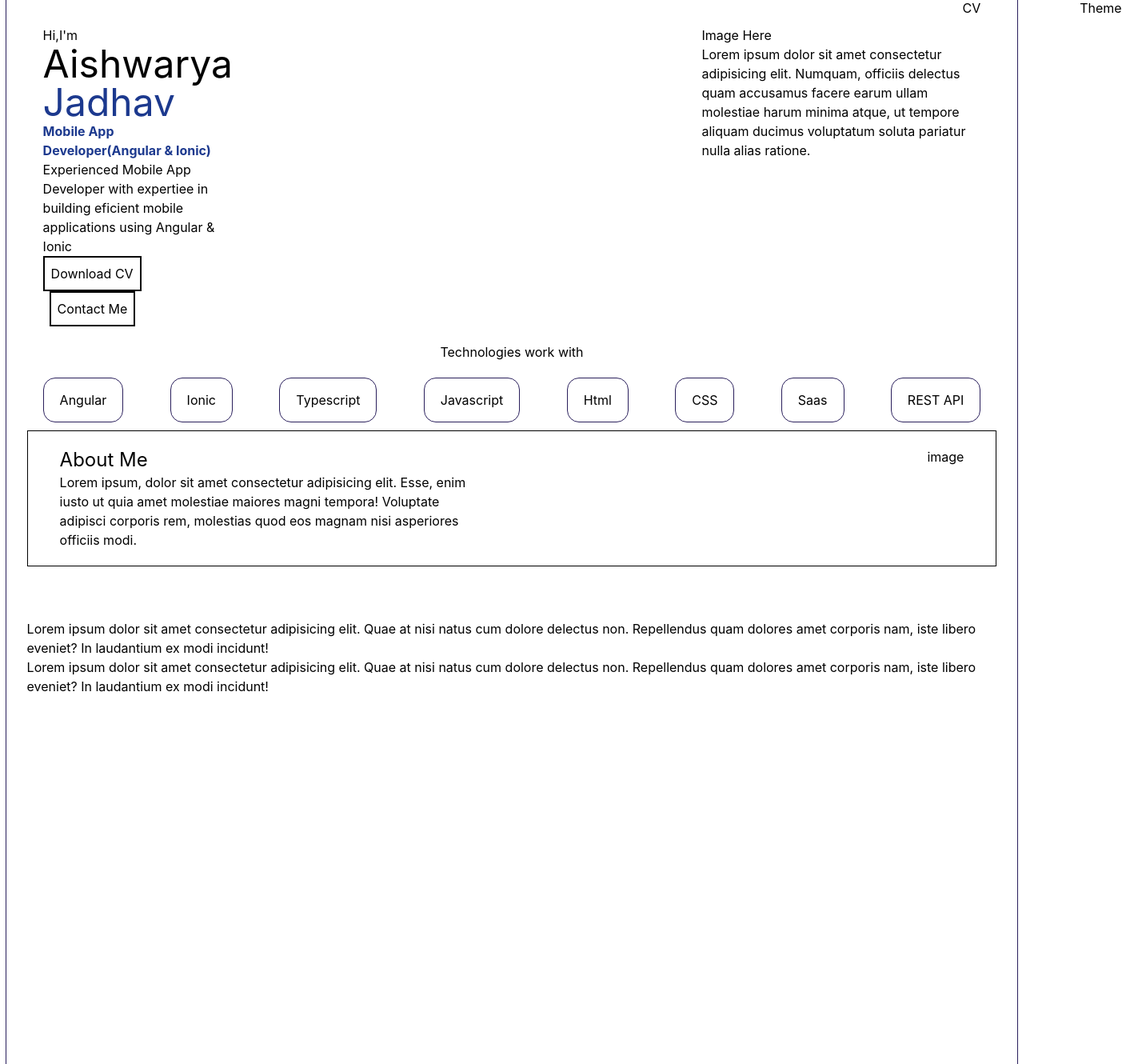
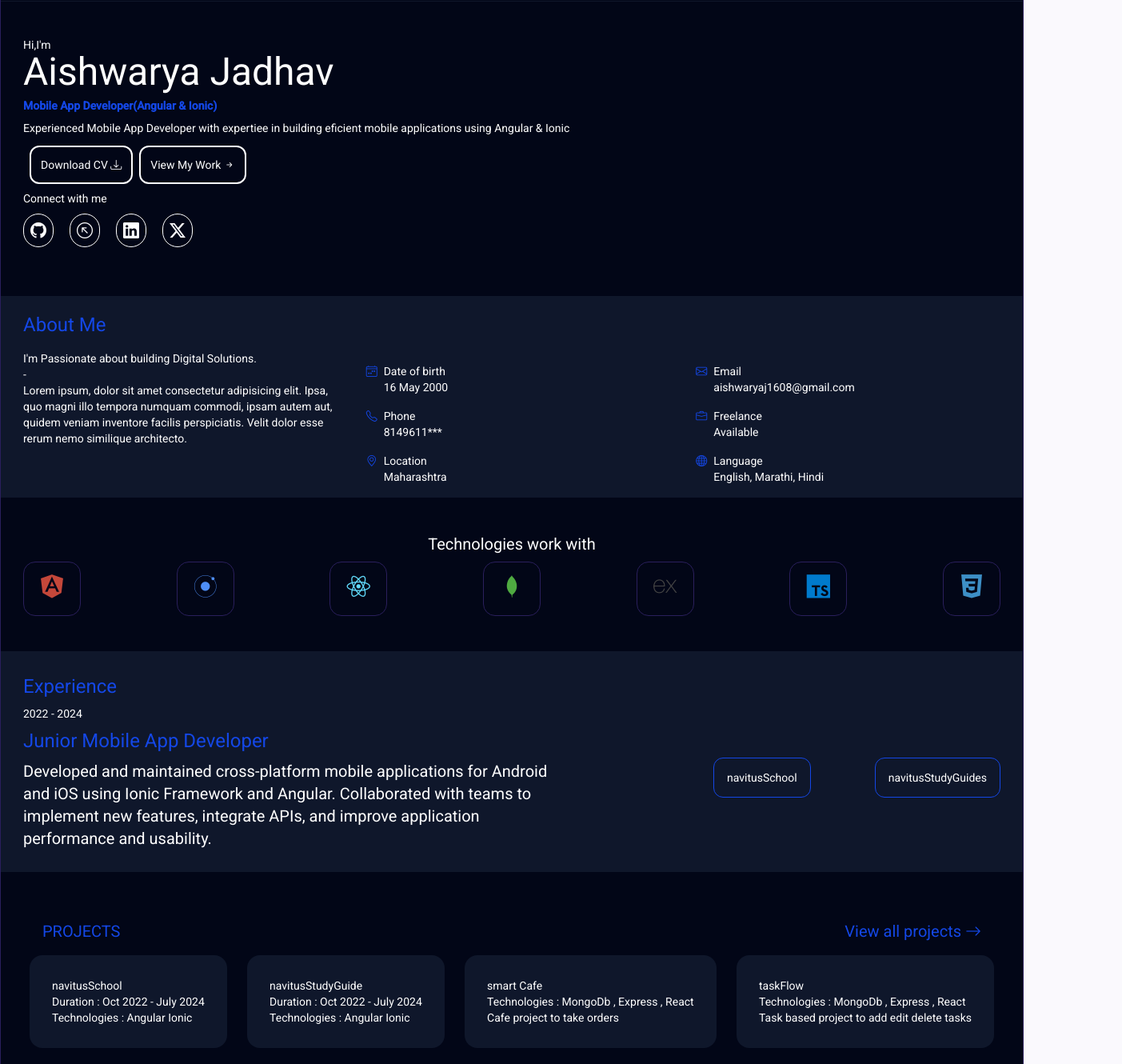
Before and after one commit to Aishwaryajadhav2000/myPortfolio_Angular, an Angular app: page / in a window 1280 px wide. Shown: the part 60-1390 px from the top of the page at 80% size, 1403 px wide, since content can reach past the window. Built offline with nearby package versions, Linux system fonts and the light colour scheme.

Commit message:
portfolio basic design done

```diff
--- a/angular.json
+++ b/angular.json
@@ -22,6 +22,8 @@
               }
             ],
             "styles": [
+              "src/custom-theme.scss",
+              "node_modules/bootstrap-icons/font/bootstrap-icons.css",
               "src/styles.css"
             ]
           },
--- a/package.json
+++ b/package.json
@@ -20,13 +20,16 @@
   },
   "private": true,
   "dependencies": {
+    "@angular/cdk": "^20.2.14",
     "@angular/common": "^20.0.0",
     "@angular/compiler": "^20.0.0",
     "@angular/core": "^20.0.0",
     "@angular/forms": "^20.0.0",
+    "@angular/material": "^20.2.14",
     "@angular/platform-browser": "^20.0.0",
     "@angular/router": "^20.0.0",
     "@tailwindcss/postcss": "^4.2.2",
+    "bootstrap-icons": "^1.13.1",
     "postcss": "^8.5.10",
     "rxjs": "~7.8.0",
     "tailwindcss": "^4.2.2",
--- a/src/app/app.css
+++ b/src/app/app.css
@@ -1,8 +1,9 @@
+@import "tailwindcss";
+
+
 #body {
-    @apply border border-2 ;
-    margin: 7px;
+    @apply border border-2;
     border: 1px solid #2A1F5C;
-    padding: 2%;
 }
 
 .whitebody {
@@ -19,6 +20,7 @@
 .heading {
     display: flex;
     gap: 20%;
+    @apply pl-5 pr-5 pt-5
 
 }
 
@@ -41,21 +43,52 @@
     }
 }
 
-.endheading {
-    display: flex;
-    gap: 20%;
-}
-
 
 .intro {
     display: flex;
     gap: 50%;
     margin-top: 10px;
+    @apply p-7 mt-4;
 }
 
+.designation {
+    @apply text-blue-700 font-bold mt-2;
+}
+
+.downloadbtn {
+    @apply mt-3;
+    button{
+        @apply border border-2 p-3 rounded-xl ml-2
+    }
+}
+
+/* About */
+.about{
+    @apply mt-10 bg-slate-900 pl-7 pr-7 pt-5 ;
+
+    li{
+        @apply flex gap-2 m-4
+    }
+    i{
+        @apply text-blue-700
+    }
+}
+.aboutHeading{
+    @apply text-blue-700 text-2xl mb-4
+}
+
+.aboutsec{
+    @apply grid grid-cols-3 gap-4;
+
+}
+
+
+/*Technologies*/
 .technologies {
     margin-top: 20px;
+    @apply text-3xl  p-7 mt-4;
 }
+
 .techList {
     display: flex;
     justify-content: space-between;
@@ -63,6 +96,7 @@
     flex-wrap: wrap;
     padding: 0;
     margin-top: 20px;
+    @apply mt-2
 }
 
 .techList li {
@@ -79,22 +113,40 @@
     border-color: #6D4AFF;
 }
 
+/*Experience*/
+.experience {
+    @apply pl-7 pr-7 mt-4 bg-slate-900 p-7
+}
 
-.about {
-    margin-top: 10px;
-    border: 1px solid black;
+.expApp {
+    @apply border border-blue-700 rounded-xl p-4;
+}
+
+
+/*Projects*/
+.projectSection {
+    @apply ml-2 mr-2 p-7 mt-4;
+
+}
+
+.projectHeading {
+    @apply flex text-blue-700 justify-between m-4 text-xl;
+}
+
+.projectsList {
+    @apply flex mt-4;
+    justify-content: space-between;
+
+    article {
+        @apply p-7 rounded-2xl bg-slate-900;
+    }
 }
 
 
 
 
-
-
-
-
-
 /* Mobile view */
-@media screen and (max-width: 768px) {
+/* @media screen and (max-width: 768px) {
 
     .middleheading {
         display: none;
@@ -109,4 +161,4 @@
         justify-content: space-between;
         align-items: center;
     }
-}
+} */
--- a/src/app/app.html
+++ b/src/app/app.html
@@ -7,10 +7,12 @@
   <title>Document</title>
 </head>
 
-<body [class]="isDarkMode ? 'darkbody' : 'whitebody'" id="body">
+<body>
+
+  <section [class]="isDarkMode ? 'darkbody' : 'whitebody'" id="body">
 
     <!-- First View section-->
-  <section class="firstView h-screen">
+    <section>
 
       <!--Heading-->
       <article class="heading">
@@ -26,101 +28,171 @@
             <li>Home</li>
             <li>About</li>
             <li>Skills</li>
+            <li>Experience</li>
             <li>Projects</li>
-          <li>Experience</li>
             <li><button>Download CV</button></li>
             <li><button (click)="toggleTheme()">Toggle Theme</button></li>
           </ul>
         </article>
 
-
-
       </article>
+      <hr class="text-slate-900">
 
       <!--iNTRODUCTION-->
-    <article class="intro pl-5 pr-5">
+      <article class="intro">
         <section>
           <article>
             <h2>Hi,I'm</h2>
             <h1 class="text-5xl">
-            <p>Aishwarya</p>
-            <p class="text-blue-900">Jadhav</p>
+              <p>Aishwarya Jadhav</p>
             </h1>
-          <h2 class="text-blue-900 font-bold">Mobile App Developer(Angular & Ionic)</h2>
-          <p>Experienced Mobile App Developer with expertiee in building eficient mobile applications using Angular &
+            <h2 class="designation">Mobile App Developer(Angular & Ionic)</h2>
+            <p class="mt-2">Experienced Mobile App Developer with expertiee in building eficient mobile applications
+              using Angular &
               Ionic</p>
           </article>
 
-        <article>
-          <button class="border border-2 p-2">Download CV</button>
-          <button class="border border-2 p-2 ml-2">Contact Me</button>
+          <article class="downloadbtn">
+            <button>Download CV
+              <i class="bi bi-download"></i>
+            </button>
+            <button>View My Work
+              <i class="bi bi-arrow-right-short"></i>
+            </button>
+          </article>
+
+          <article class="mt-2">
+            <p>Connect with me</p>
+            <ul class="flex gap-5 mt-4">
+              <li><i class="bi bi-github border rounded-full p-2 text-xl"></i></li>
+              <li><i class="bi bi-arrow-up-left-circle border rounded-full p-2 text-xl"></i></li>
+              <li><i class="bi bi-linkedin border rounded-full p-2 text-xl"></i></li>
+              <li><i class="bi bi-twitter-x border rounded-full p-2 text-xl"></i></li>
+            </ul>
           </article>
 
         </section>
 
-      <section>
+        <!-- <section>
         <article>
           Image Here
-          <p>Lorem ipsum dolor sit amet consectetur adipisicing elit. Numquam, officiis delectus quam accusamus facere
-            earum ullam molestiae harum minima atque, ut tempore aliquam ducimus voluptatum soluta pariatur nulla alias
-            ratione.</p>
         </article>
+      </section> -->
+      </article>
+
+      <!-- About -->
+      <article class="about">
+        <p class="aboutHeading">About Me</p>
+        <section class="aboutsec">
+          <section>
+            <h1>I'm Passionate about building Digital Solutions.</h1>
+            <span>-</span>
+            <p>Lorem ipsum, dolor sit amet consectetur adipisicing elit. Ipsa, quo magni illo tempora numquam commodi,
+              ipsam autem aut, quidem veniam inventore facilis perspiciatis. Velit dolor esse rerum nemo similique
+              architecto.</p>
+          </section>
+
+          <section>
+            <ul>
+              <li><i class="bi bi-calendar4-week colored"></i> <h1><p>Date of birth</p> <p>16 May 2000</p></h1></li>
+              <li><i class="bi bi-telephone"></i> <h1><p>Phone</p> <p>8149611***</p></h1></li>
+              <li><i class="bi bi-geo-alt"></i>  <h1><p>Location</p> <p>Maharashtra</p></h1></li>
+            </ul>
+          </section>
+
+          <section>
+            <ul>
+              <li><i class="bi bi-envelope text-blue-700"></i> <h1><p>Email</p> <p>aishwaryaj1608@gmail.com</p></h1></li>
+              <li><i class="bi bi-briefcase"></i> <h1><p>Freelance</p> <p>Available</p></h1></li>
+              <li><i class="bi bi-globe"></i> <h1><p>Language</p> <p>English, Marathi, Hindi</p></h1></li>
+            </ul>
+          </section>
+
         </section>
       </article>
 
+
       <!--Technologies-->
-    <article class="technologies pl-5 pr-5">
+      <article class="technologies">
         <section>
-        <h1 class="justify-center flex">Technologies work with</h1>
+          <h1 class="justify-center flex text-xl">Technologies work with</h1>
           <ul class="techList">
-          <li>Angular</li>
-          <li>Ionic</li>
-          <li>Typescript</li>
-          <li>Javascript</li>
-          <li>Html</li>
-          <li>CSS</li>
-          <li>Saas</li>
-          <li>REST API</li>
+            <li> <i class="devicon-angularjs-plain colored "></i></li>
+            <li> <i class="devicon-ionic-original colored "></i></li>
+            <li> <i class="devicon-react-plain colored "></i></li>
+            <li> <i class="devicon-mongodb-plain colored "></i></li>
+            <li> <i class="devicon-express-original colored "></i></li>
+            <li> <i class="devicon-typescript-plain colored "></i></li>
+            <li> <i class="devicon-css3-plain colored "></i></li>
           </ul>
         </section>
       </article>
 
 
-    <!--About Me-->
-    <article class="about pl-5 pr-5 ">
-      <section class="flex gap-[50%] p-5">
+      <!--Experience Me-->
+      <article class="experience">
+        <section class="flex gap-[15%]">
 
-        <article >
-          <h1 class="text-2xl">About Me</h1>
-          <p>Lorem ipsum, dolor sit amet consectetur adipisicing elit. Esse, enim iusto ut quia amet molestiae maiores
-            magni tempora! Voluptate adipisci corporis rem, molestias quod eos magnam nisi asperiores officiis modi.</p>
+          <article>
+            <h1 class="text-2xl text-blue-700">Experience</h1>
+            <h2 class="mt-2">2022 - 2024</h2>
+            <h1 class="text-blue-700 text-2xl mt-2">Junior Mobile App Developer</h1>
+            <p class="text-xl mt-2">Developed and maintained cross-platform mobile applications for Android and iOS
+              using
+              Ionic
+              Framework and Angular. Collaborated with teams to implement new features, integrate APIs, and improve
+              application performance and usability.</p>
+
           </article>
 
-        <article>
-          image
+          <article class="flex gap-20 mt-10">
+            <button><span class="expApp">navitusSchool</span></button>
+            <button><span class="expApp">navitusStudyGuides</span></button>
           </article>
 
         </section>
       </article>
+    </section>
+
+
+    <!--Projects-->
+    <section class="projectSection">
+      <article class="projectHeading">
+        <h1>PROJECTS</h1>
+        <h1>View all projects <i class="bi bi-arrow-right"></i></h1>
+      </article>
+
+      <article class="projectsList">
+        <article>
+          <h1>navitusSchool</h1>
+          <p>Duration : Oct 2022 - July 2024</p>
+          <p>Technologies : Angular Ionic</p>
+        </article>
+
+        <article>
+          <h1>navitusStudyGuide</h1>
+          <p>Duration : Oct 2022 - July 2024</p>
+          <p>Technologies : Angular Ionic</p>
+        </article>
+
+        <article>
+          <h1>smart Cafe</h1>
+          <p>Technologies : MongoDb , Express , React</p>
+          <p>Cafe project to take orders</p>
+        </article>
+
+        <article>
+          <h1>taskFlow</h1>
+          <p>Technologies : MongoDb , Express , React</p>
+          <p>Task based project to add edit delete tasks</p>
+        </article>
+
+      </article>
+    </section>
 
   </section>
 
 
-  <!-- Middle View section-->
-  <section>
-    <article>
-      <p>Lorem ipsum dolor sit amet consectetur adipisicing elit. Quae at nisi natus cum dolore delectus non.
-        Repellendus quam dolores amet corporis nam, iste libero eveniet? In laudantium ex modi incidunt!</p>
-    </article>
-  </section>
-
-  <!-- Last View section-->
-  <section class="h-screen">
-    <article>
-      <p>Lorem ipsum dolor sit amet consectetur adipisicing elit. Quae at nisi natus cum dolore delectus non.
-        Repellendus quam dolores amet corporis nam, iste libero eveniet? In laudantium ex modi incidunt!</p>
-    </article>
-  </section>
 
 </body>
 
--- a/src/app/app.ts
+++ b/src/app/app.ts
@@ -1,15 +1,16 @@
 import { CommonModule } from '@angular/common';
 import { Component } from '@angular/core';
+import { MatIconModule } from '@angular/material/icon';
 
 @Component({
   selector: 'app-root',
-  imports: [CommonModule],
+  imports: [CommonModule , MatIconModule],
   templateUrl: './app.html',
   styleUrl: './app.css'
 })
 export class App {
   protected title = 'aishwaryajadhav';
-  isDarkMode = false;
+  isDarkMode = true;
 
   toggleTheme() {
     this.isDarkMode = !this.isDarkMode;
--- /dev/null
+++ b/src/custom-theme.scss
@@ -0,0 +1,35 @@
+
+// Include theming for Angular Material with `mat.theme()`.
+// This Sass mixin will define CSS variables that are used for styling Angular Material
+// components according to the Material 3 design spec.
+// Learn more about theming and how to use it for your application's
+// custom components at https://material.angular.dev/guide/theming
+@use '@angular/material' as mat;
+
+html {
+  @include mat.theme((
+    color: (
+      primary: mat.$azure-palette,
+      tertiary: mat.$blue-palette,
+    ),
+    typography: Roboto,
+    density: 0,
+  ));
+}
+
+body {
+  // Default the application to a light color theme. This can be changed to
+  // `dark` to enable the dark color theme, or to `light dark` to defer to the
+  // user's system settings.
+  color-scheme: light;
+
+  // Set a default background, font and text colors for the application using
+  // Angular Material's system-level CSS variables. Learn more about these
+  // variables at https://material.angular.dev/guide/system-variables
+  background-color: var(--mat-sys-surface);
+  color: var(--mat-sys-on-surface);
+  font: var(--mat-sys-body-medium);
+
+  // Reset the user agent margin.
+  margin: 0;
+}
--- a/src/index.html
+++ b/src/index.html
@@ -1,13 +1,19 @@
 <!doctype html>
 <html lang="en">
+
 <head>
   <meta charset="utf-8">
   <title>Aishwaryajadhav</title>
   <base href="/">
   <meta name="viewport" content="width=device-width, initial-scale=1">
   <link rel="icon" type="image/x-icon" href="favicon.ico">
+  <link href="https://fonts.googleapis.com/icon?family=Material+Icons" rel="stylesheet">
+  <link href="https://fonts.googleapis.com/css2?family=Roboto:wght@300;400;500&display=swap" rel="stylesheet">
+  <link rel="stylesheet" href="https://cdn.jsdelivr.net/gh/devicons/devicon@latest/devicon.min.css">
 </head>
+
 <body>
   <app-root></app-root>
 </body>
+
 </html>
--- a/src/styles.css
+++ b/src/styles.css
@@ -1,2 +1,4 @@
 /* You can add global styles to this file, and also import other style files */
 @import "tailwindcss";
+html, body { height: 100%; }
+body { margin: 0; font-family: Roboto, "Helvetica Neue", sans-serif; }
```
Also changed, not shown: src/app/WhatsApp Image 2026-03-05 at 7.43.26 PM.jpeg (added), 1 other file (tests, documents, lock files or other folders). Lines whose indentation alone changed are shown as unchanged.
